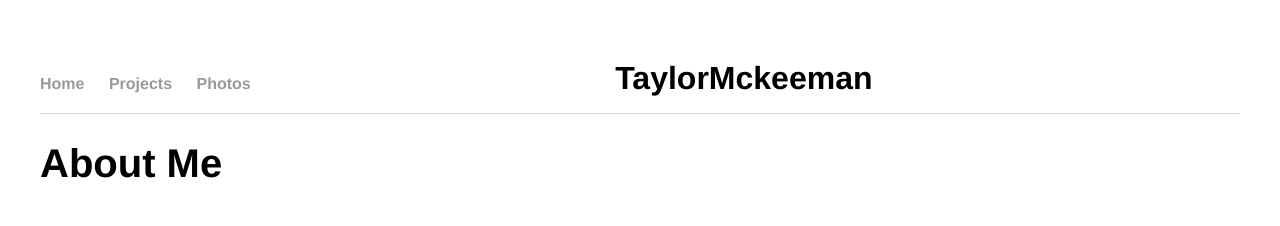
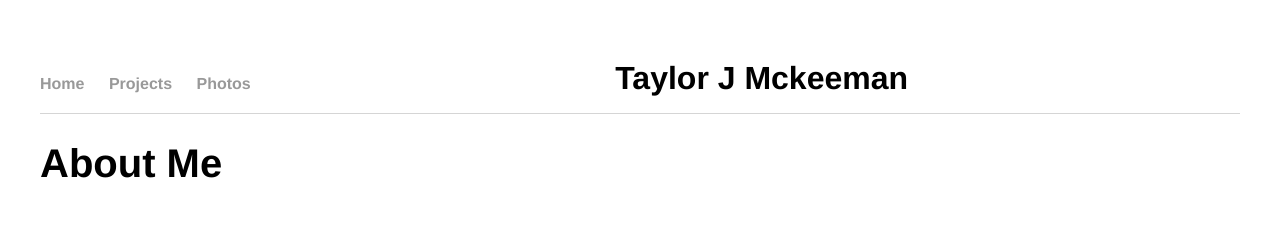
Before and after one commit to TaylorMckeeman/TaylorMckeeman.github.io, a Jekyll site: the page built from index.html, in a window 1280 px wide. Shown: the top 226 px of the page. Built offline with Jekyll 4.4.1, drawn with Linux system fonts in a browser that asks for light colours.

Commit message:
Update default.html

```diff
--- a/_layouts/default.html
+++ b/_layouts/default.html
@@ -11,7 +11,7 @@
 	        		<li><a href="/">Home</a></li>
 		        	<li><a href="/projects">Projects</a></li>
 	        		<li><a href="/photos">Photos</a></li>
-				<li>TaylorMckeeman</li>
+				<li>Taylor J Mckeeman</li>
 	    		</ul>
 			</nav>
 			<div class="container">
```
